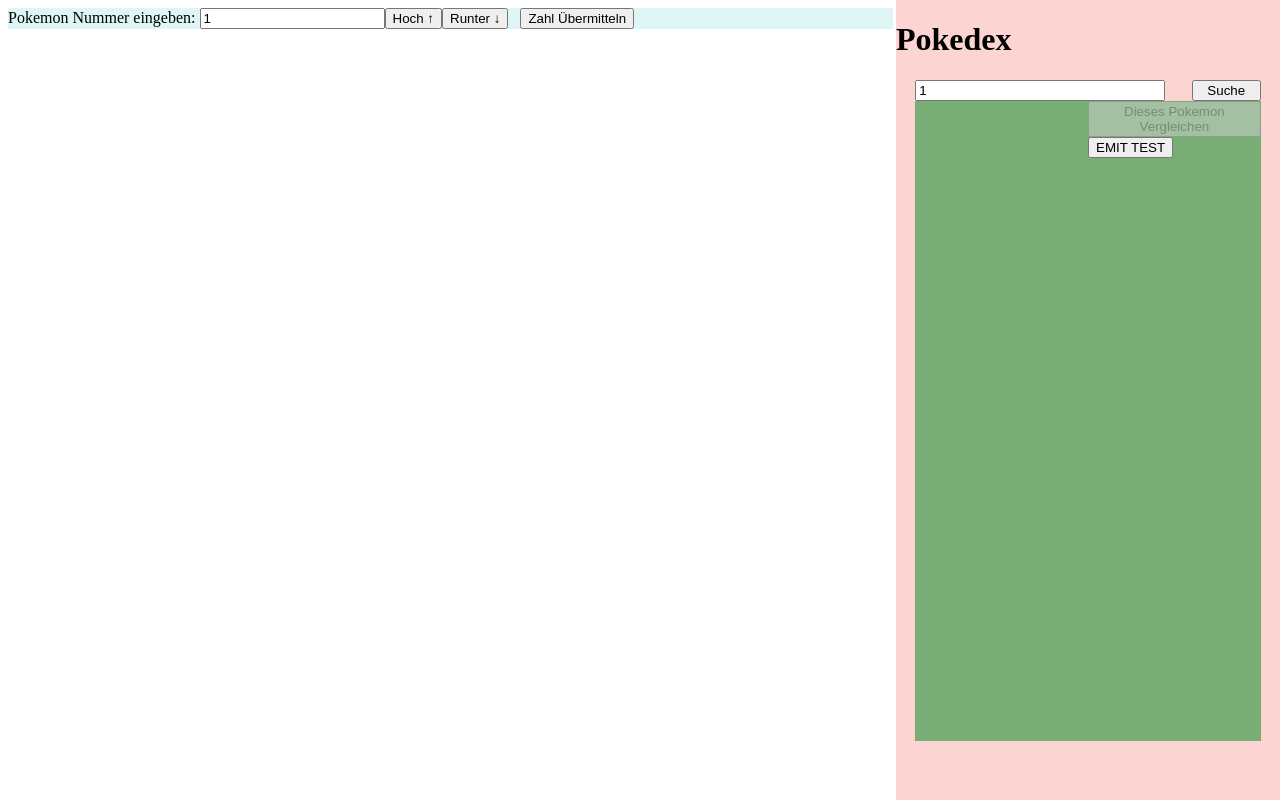
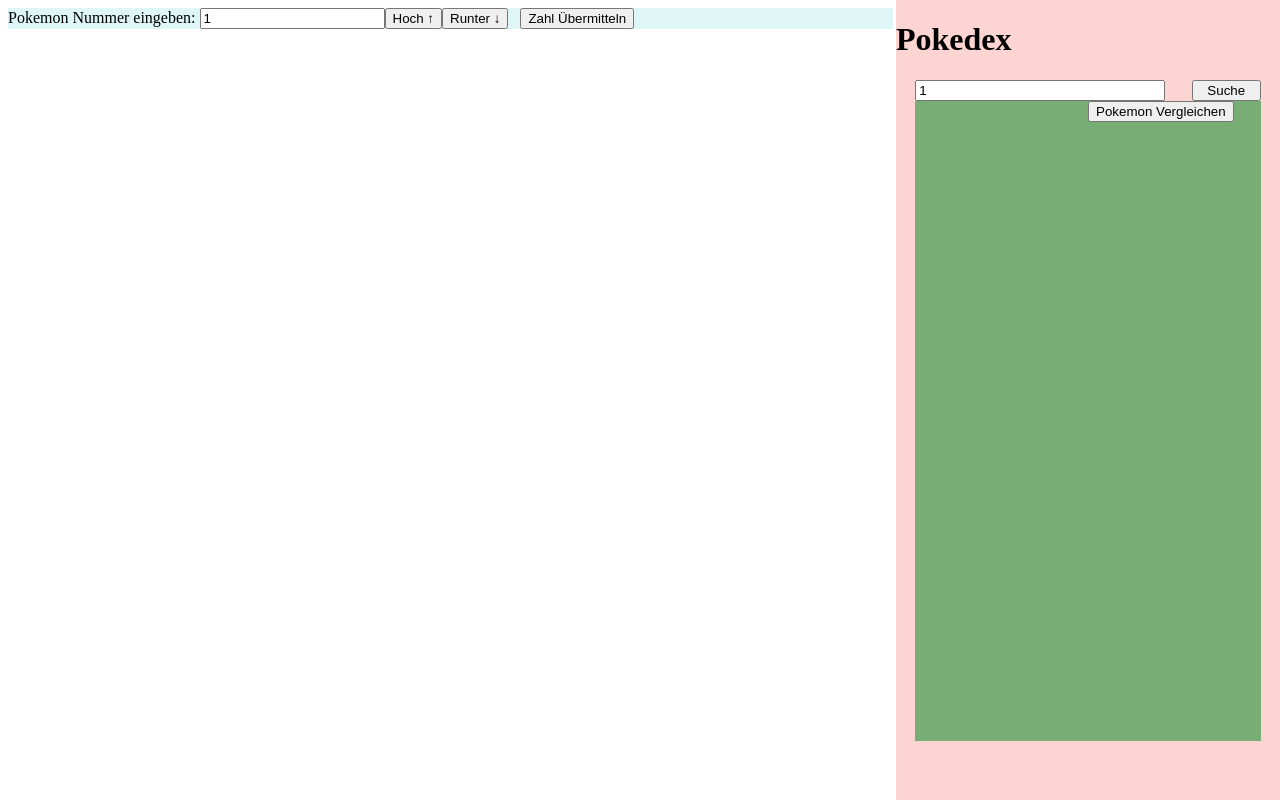
Before and after one commit to OsgFreeze/VuePokeApp, a Vue app: page / in a window 1280 px wide. Built offline with nearby package versions, Linux system fonts and the light colour scheme.

Commit message:
emit weg Kommentare

```diff
--- a/src/components/sideBarPokedex/comparePokemon.vue
+++ b/src/components/sideBarPokedex/comparePokemon.vue
@@ -1,40 +1,33 @@
 <template>
+  <div class="DisplayRightSide">
+   <button @click="getData" type="button" :disabled="pokeDatenAnzeigenCompare == false">Pokemon Vergleichen</button> <!-- Button um getData Methode aufzurufen-->
 
-  <div class="test2">
-   <button @click="getData" type="button" :disabled="übergebenesBoolean == false">Dieses Pokemon Vergleichen</button>
-   <button @click="emitTest" type="button">EMIT TEST</button>
-
-   <div v-if="this.compare === true">
-     <img class="PokemonPicture" :src="pokeSpriteCompare.other.home.front_shiny" /> <br>
+   <div v-if="this.pokeDatenAnzeigen === true"> <!-- if Abfrage weil Api Call noch nicht gemacht worden ist -->
+     <img class="PokemonPicture" :src="pokeSpriteCompare.other.home.front_shiny" /> <br> <!-- Bild wird angezeigt -->
      Name:{{ pokeNameCompare  }} <br>
      Stats:
      <p v-for="(stats, zähler) in baseStatsCompare" :key="zähler">{{ stats.stat.name }} : {{ stats.base_stat }}</p>
-     Kommt in diesen Spielen vor: <p v-for="(version, index) in pokeGenCompare" :key="index">{{ index + 1 }} : {{version.version.name}}</p>
+     Kommt in diesen Spielen vor: <p v-for="(version, index) in pokeGenCompare" :key="index">{{ index + 1 }} : {{version.version.name}}</p> <!-- Mit For Schleife läuft man durch das Objekt oder durch die Liste um alle Daten anzuzeigen -->
      <p v-for="(typ, zähler) in pokemonTypCompare" :key="zähler">Typ {{zähler + 1}} : {{typ.type.name}}</p>
    </div>
   </div>
-
 </template>
-
 
 <script>
 export default {
- props: ["übergebenesBoolean", "übergabePokeObjekt"],
+ props: ["pokeDatenAnzeigenCompare", "übergabePokeObjekt"],
  data(){
    return {
      pokeNameCompare: "",
      pokeGenCompare: [],
      pokeSpriteCompare: {},
-     compare: false,
+     pokeDatenAnzeigen: false,
      baseStatsCompare: [],
      pokemonTypCompare: [],
    }
  },
 
  methods: {
-   emitTest(){
-     this.$emit("parentAufruf", 1000)
-   },
 
    async getData(){ //API Call für Pokemon Daten
      this.pokeNameCompare = this.übergabePokeObjekt.name;
@@ -42,22 +35,20 @@
      this.pokeSpriteCompare = this.übergabePokeObjekt.sprites;
      this.baseStatsCompare = this.übergabePokeObjekt.stats;
      this.pokemonTypCompare = this.übergabePokeObjekt.types;
-     this.compare = true;
+     this.pokeDatenAnzeigen = true;
    },
 
  }
 }
-
 </script>
 
 <style>
-
  .PokemonPicture{
    height: 200px;
    width: 200px;
  }
 
- .test2{
+ .DisplayRightSide{
    background-color: #78ad75;
    margin-right: 5%;
    width: 45%;
@@ -66,8 +57,7 @@
    overflow: scroll;
  }
 
- .test2::-webkit-scrollbar{
+ .DisplayRightSide::-webkit-scrollbar{
    display: none;
  }
-
 </style>
--- a/src/components/sideBarPokedex/displayPokemonSideBar.vue
+++ b/src/components/sideBarPokedex/displayPokemonSideBar.vue
@@ -1,29 +1,26 @@
 <template>
   <h1>Pokedex  {{result}}</h1>
   <div class="SearchDesign">
-      <input class="Searchbar" type="text" v-model="suche" min="1" max="1010" >
-      <button class="SuchButton" @click="getApi" type="button">Suche</button>
+      <input class="Searchbar" type="number" v-model="suche" min="1" max="1010" > <!-- Suchleiste die von 1 bis 1010 geht da es nur 1010 Pokemon gibt-->
+      <button class="SuchButton" @click="getApi" type="button">Suche</button> <!-- Button ruft die getApi Methode auf -->
   </div>
 
-  <div class="displayLeftSide">
+  <div class="DisplayLeftSide">
 
-    <div v-if="trueFalse === true">
-      <div class="Border">
-        <img class="pokemonPicture" :src="pokemonSprite.other.home.front_default" /> <br>
+    <div v-if="pokeDatenAnzeigen === true"> <!-- if Abfrage weil Api Call noch nicht gemacht worden ist -->
+      <div class>
+        <img class="PokemonPicture" :src="pokemonSprite.other.home.front_shiny" /> <br> <!-- Bild wird eingeblendet -->
       </div>
       Name: {{ pokemonName }} <br>
       Stats:
       <p v-for="(stats, zähler) in baseStats" :key="zähler">{{ stats.stat.name }} : {{ stats.base_stat }}</p>
-      Kommt in diesen Spielen vor: <p v-for="(version, zähler) in genName" :key="zähler">{{ zähler + 1 }} : {{version.version.name}}</p>
+      Kommt in diesen Spielen vor: <p v-for="(version, zähler) in genName" :key="zähler">{{ zähler + 1 }} : {{version.version.name}}</p> <!-- Mit For Schleife läuft man durch das Objekt oder durch die Liste um alle Daten anzuzeigen -->
       <p v-for="(typ, zähler) in pokemonTyp" :key="zähler">Typ {{zähler + 1}} : {{typ.type.name}}</p>
     </div>
 
   </div>
 
-   <comparePokemon @parentAufruf="emitTest($event)" :übergebenesBoolean="this.trueFalse" :übergabePokeObjekt="this.pokemonObjekt"/>
-
-
-
+   <comparePokemon :pokeDatenAnzeigen="this.pokeDatenAnzeigen" :übergabePokeObjekt="this.pokemonObjekt"/> <!-- übergabe vom PokemonObjekt und Boolean damit comparePokemon die daten speichern und anzeigen kann -->
 </template>
 
 <script>
@@ -41,7 +38,7 @@
         pokemonName: "",
         genName: [],
         pokemonSprite: {},
-        trueFalse: false,
+        pokeDatenAnzeigen: false,
         baseStats: [],
         pokemonTyp: [],
 
@@ -52,7 +49,7 @@
       emitTest(data){
           this.result = data;
       },
-      async getApi(){ //API Call für Pokemon Daten
+      async getApi(){ //API Call um Pokemon Daten zu bekommen
         await axios.get(`https://pokeapi.co/api/v2/pokemon/${this.suche}`).then((response) => {
           console.log(response)
           this.pokemonObjekt = response.data;
@@ -61,7 +58,7 @@
           this.pokemonSprite = this.pokemonObjekt.sprites;
           this.baseStats = this.pokemonObjekt.stats;
           this.pokemonTyp = this.pokemonObjekt.types;
-          this.trueFalse = true;
+          this.pokeDatenAnzeigen = true;
         })
       },
     }
@@ -69,12 +66,12 @@
 </script>
 
 <style>
-  .pokemonPicture {
+  .PokemonPicture {
     height: 200px;
     width: 200px;
   }
 
-  .displayLeftSide{
+  .DisplayLeftSide{
     background-color: #78ad75;
     margin-left: 5%;
     width: 45%;
@@ -83,7 +80,7 @@
     float: left;
   }
 
-  .displayLeftSide::-webkit-scrollbar{
+  .DisplayLeftSide::-webkit-scrollbar{
     display: none;
   }
 
@@ -105,11 +102,4 @@
     background-color: blue;
     background-color: black;
   }
-
-  .border{
-    border: 1px solid black;
-    background-color: aliceblue;
-  }
-
-
 </style>
```
